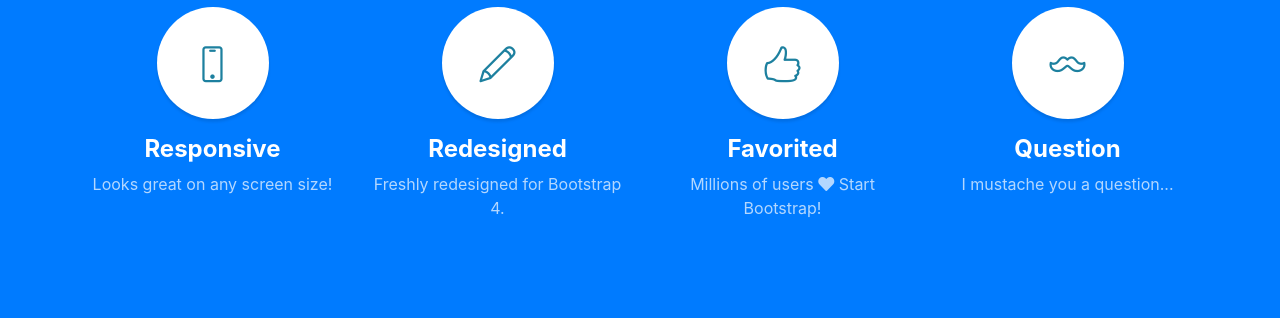
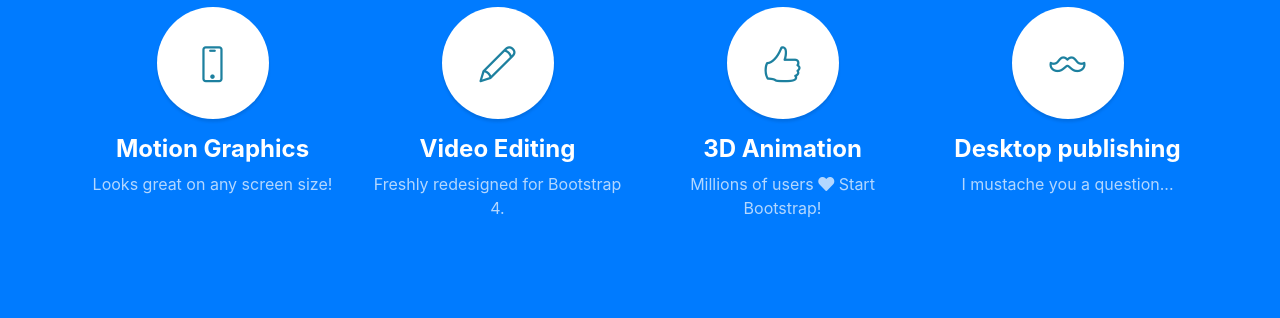
Before and after one commit to soykot539/soykot, a website with bundled scripts: page index.html in a window 1280 px wide. Shown: the part 1440-1758 px from the top of the page. Built offline with nearby package versions, Linux system fonts and the light colour scheme.

Commit message:
Update index.html

```diff
--- a/index.html
+++ b/index.html
@@ -91,7 +91,7 @@
             <i class="icon-screen-smartphone"></i>
           </span>
           <h4>
-            <strong>Responsive</strong>
+            <strong>Motion Graphics</strong>
           </h4>
           <p class="text-faded mb-0">Looks great on any screen size!</p>
         </div>
@@ -100,7 +100,7 @@
             <i class="icon-pencil"></i>
           </span>
           <h4>
-            <strong>Redesigned</strong>
+            <strong>Video Editing</strong>
           </h4>
           <p class="text-faded mb-0">Freshly redesigned for Bootstrap 4.</p>
         </div>
@@ -109,7 +109,7 @@
             <i class="icon-like"></i>
           </span>
           <h4>
-            <strong>Favorited</strong>
+            <strong>3D Animation</strong>
           </h4>
           <p class="text-faded mb-0">Millions of users
             <i class="fas fa-heart"></i>
@@ -120,7 +120,7 @@
             <i class="icon-mustache"></i>
           </span>
           <h4>
-            <strong>Question</strong>
+            <strong>Desktop publishing</strong>
           </h4>
           <p class="text-faded mb-0">I mustache you a question...</p>
         </div>
@@ -234,7 +234,7 @@
           </a>
         </li>
       </ul>
-      <p class="text-muted small mb-0">Copyright &copy; Soykot 2019</p>
+      <p class="text-muted small mb-0">Copyright &copy; Soykot 2024</p>
     </div>
   </footer>
 
```
